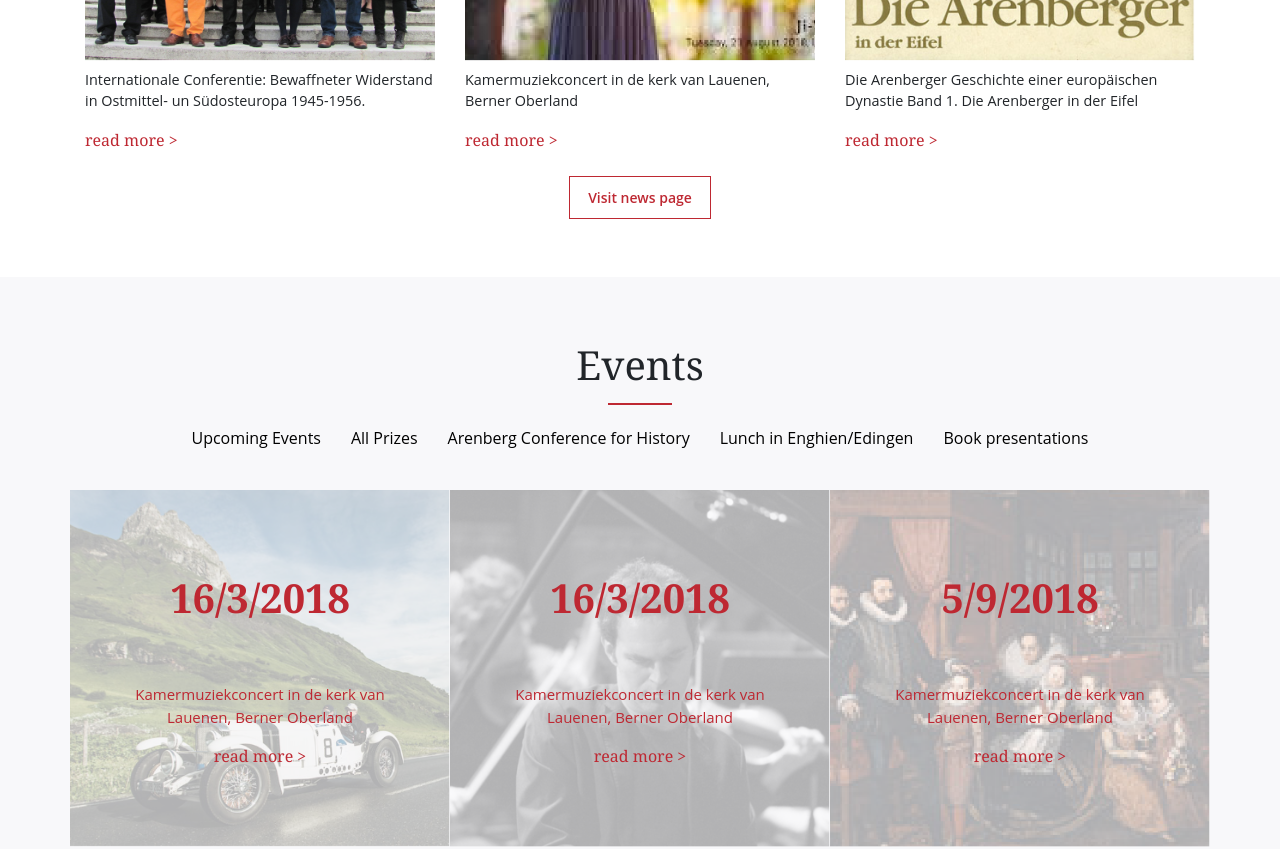
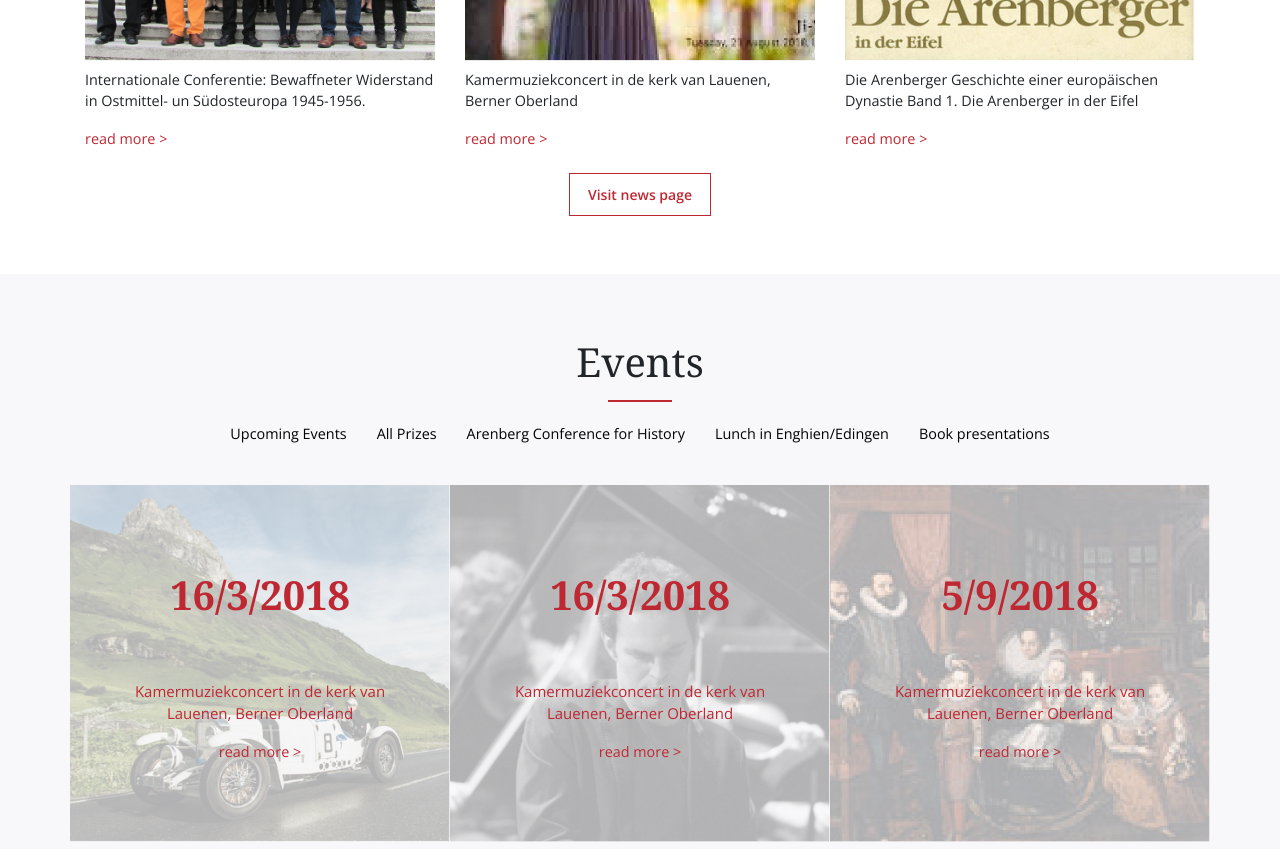
Before and after one commit to jordypereira/Arenberg-Vue, a Vue app: page / in a window 1280 px wide. Shown: the part 980-1829 px from the top of the page. Built offline with nearby package versions, Linux system fonts and the light colour scheme.

Commit message:
explicit open sans'

```diff
--- a/src/assets/scss/style.scss
+++ b/src/assets/scss/style.scss
@@ -1,4 +1,5 @@
 @import url('https://fonts.googleapis.com/css?family=Slabo+27px');
+@import url('https://fonts.googleapis.com/css?family=Open+Sans:400,600,700');
 .navbar-light .navbar-brand {
   color: $primary;
 }
@@ -52,8 +53,9 @@ h3 {
   font-weight: 700;
 }
 
-p {
-  font-family: Open Sans;
+p,
+a {
+  font-family: 'Open Sans';
   font-size: 0.9rem;
 }
 
@@ -73,7 +75,7 @@ p {
 //Input
 .input-lg {
   border-bottom: 1px solid #000;
-  font-family: Open Sans, sans-serif;
+  font-family: 'Open Sans', sans-serif;
   border-radius: 0;
   @media screen and (min-width: 720px) {
     font-size: 1.5rem;
@@ -115,7 +117,7 @@ p {
     font-weight: 600;
   }
   .card-subtitle {
-    font-family: Open Sans;
+    font-family: 'Open Sans';
   }
   hr {
     border-top: 1px solid $primary;
@@ -152,8 +154,8 @@ p {
         background-color: $primary;
       }
     }
-    .show>.nav-link,
-    .active>.nav-link,
+    .show > .nav-link,
+    .active > .nav-link,
     .nav-link.show,
     .nav-link.active {
       background-color: $primary;
@@ -172,12 +174,12 @@ p {
 
 //Nav-link
 .nav-lang {
-  font-family: Open Sans;
+  font-family: 'Open Sans';
   font-size: 0.8rem;
   .active {
     color: $primary;
   }
-  >* {
+  > * {
     margin: 0 8px;
     color: $gray;
     &:active,
@@ -231,7 +233,7 @@ header {
   }
   .page-link {
     margin-left: 2px;
-    font-family: Open Sans;
+    font-family: 'Open Sans';
   }
 }
 
@@ -316,12 +318,15 @@ header {
       position: absolute;
       width: $carousel-indicator-width;
       height: $carousel-indicator-height;
-      border: $carousel-indicator-active-border-width solid rgba($carousel-indicator-active-bg, 0.5);
+      border: $carousel-indicator-active-border-width solid
+        rgba($carousel-indicator-active-bg, 0.5);
       border-radius: 50%;
       padding: $carousel-indicator-active-padding;
       right: 0;
-      left: -($carousel-indicator-active-padding/2 + $carousel-indicator-width / 4);
-      top: -($carousel-indicator-active-padding/2 + $carousel-indicator-height / 4);
+      left: -($carousel-indicator-active-padding/2 + $carousel-indicator-width /
+            4);
+      top: -($carousel-indicator-active-padding/2 + $carousel-indicator-height /
+            4);
       bottom: 0;
     }
   } // Icons for within
@@ -366,6 +371,7 @@ header {
         }
         .date {
           font-size: 40px;
+          font-family: Georgia, 'Times New Roman', Times, serif;
           color: $primary;
           font-weight: 700;
           padding-bottom: 55px;
@@ -391,7 +397,7 @@ header {
     align-items: center;
     a {
       color: $black;
-      font-family: Open Sans;
+      font-family: 'Open Sans';
       margin: 0 15px;
       &:not(:first-child) {
         padding-top: 10px;
@@ -421,6 +427,6 @@ header {
 }
 
 .font-size-14,
-.font-size-14>* {
+.font-size-14 > * {
   font-size: 1.4rem !important;
 }
```
